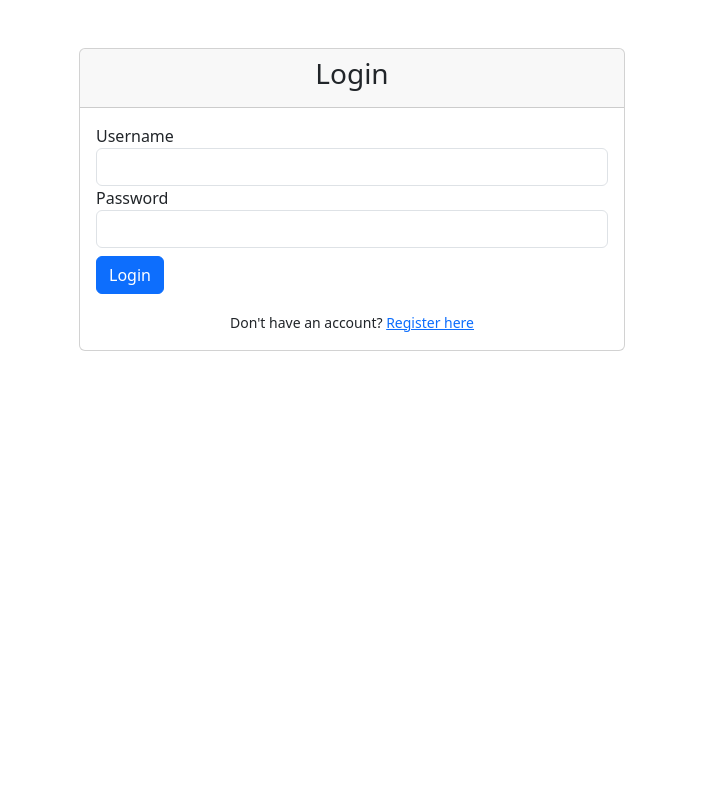
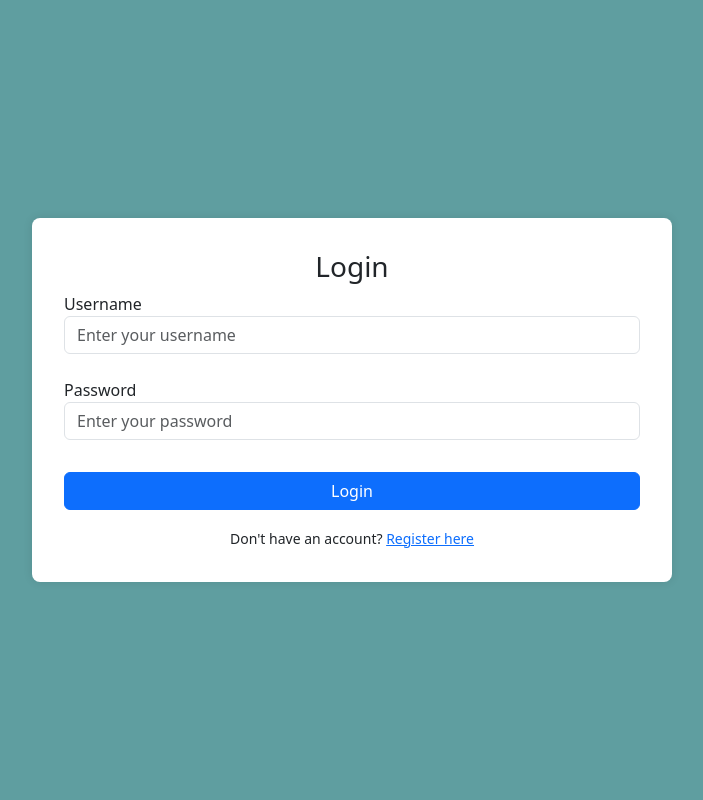
Before and after one commit to alinadodita08/expense_tracker, a Django app: page /login/ in a window 1280 px wide. Shown: the whole page, without its empty margins (288-991 px from the left). Run offline with Django 4.2, Linux system fonts and the light colour scheme.

Commit message:
added some css

```diff
--- a/budget/templates/login.html
+++ b/budget/templates/login.html
@@ -1,10 +1,34 @@
 {% extends 'index.html' %}
 
+{% block head %}
+    <style>
+        body {
+            background-color: #5F9EA0;
+            height: 100vh;
+        }
+        .form-container {
+            width: 50%;
+            margin: 0 auto;
+            padding: 2rem;
+            background-color: white;
+            border-radius: 8px;
+            box-shadow: 0 0 10px rgba(0, 0, 0, 0.1);
+        }
+        .form-container h2 {
+            margin-bottom: 1rem;
+        }
+        .form-group {
+            margin-bottom: 1.5rem;
+        }
+        .btn-primary {
+            width: 100%;
+        }
+    </style>
+{% endblock %}
+
 {% block content %}
-<div class="container">
-    <div class="row justify-content-center">
-        <div class="col-md-6">
-            <div class="card mt-5">
+    <div class="d-flex justify-content-center align-items-center vh-100">
+        <div class="form-container">
                 <div class="card-header text-center">
                     <h3>Login</h3>
                 </div>
@@ -12,11 +36,11 @@
                     <form method="POST" action="/login">
                         <div class="form-group">
                             <label for="username">Username</label>
-                            <input type="text" class="form-control" id="username" name="username" required>
+                            <input type="text" class="form-control" id="username" name="username" required placeholder="Enter your username">
                         </div>
                         <div class="form-group">
                             <label for="password">Password</label>
-                            <input type="password" class="form-control" id="password" name="password" required>
+                            <input type="password" class="form-control" id="password" name="password" required placeholder="Enter your password">
                         </div>
                         <button type="submit" class="btn btn-primary btn-block mt-2">Login</button>
                     </form>
@@ -24,8 +48,7 @@
                         <small>Don't have an account? <a href="/register">Register here</a></small>
                     </div>
                 </div>
-            </div>
         </div>
     </div>
-</div>
+
 {% endblock %}
--- a/budget/templates/register.html
+++ b/budget/templates/register.html
@@ -3,7 +3,7 @@
 {% block head %}
     <style>
         body {
-            background-color: #f8f9fa;
+            background-color: #5F9EA0;
             height: 100vh;
         }
         .form-container {
```
